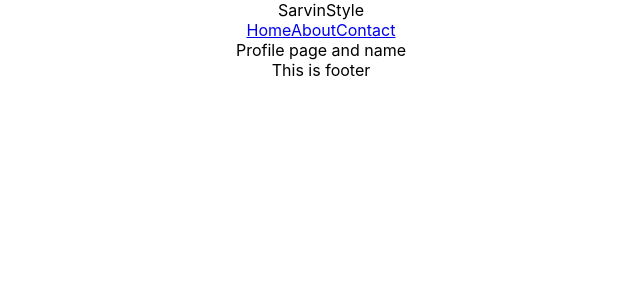
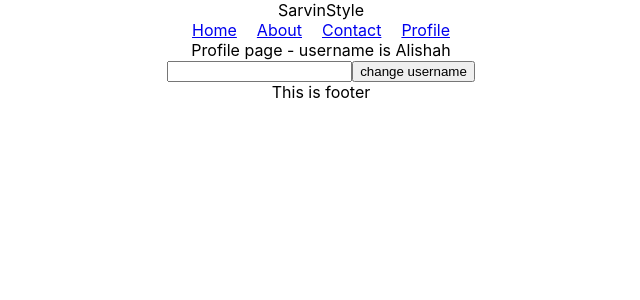
Before and after one commit to AliShahSafdari/react-practice, a React (Create React App) app: page /profile in a window 1280 px wide. Shown: the top 300 px of the page, without its empty margins (319-959 px from the left). Built offline with nearby package versions, Linux system fonts and the light colour scheme.

Commit message:
Practice changing value with props

```diff
--- a/src/App.js
+++ b/src/App.js
@@ -5,7 +5,10 @@ import { Home } from './Pages/Home';
 import { Contact } from './Pages/Contact copy';
 import { NavBar } from './Pages/NavBar';
 import { Profile } from './Pages/Profile';
+import { useState } from 'react';
+
 function App() {
+  const [username, setUsername] = useState("Alishah")
 
   return (
     <div className='App'>
@@ -14,10 +17,10 @@ function App() {
         <NavBar/>
 
         <Routes>
-          <Route path="/" element= {<Home/>}/>
+          <Route path="/" element= {<Home username={username}/>}/>
           <Route path="/about" element= {<About/>}/>
           <Route path="/contact" element= {<Contact/>}/>
-          <Route path="/profile/:name?" element= {<Profile/>}/>
+          <Route path="/profile" element= {<Profile username={username} setUsername={setUsername} />}/>
           <Route path="*" element={<div>Not Found</div>}/>
         </Routes>
         <div>This is footer</div>
--- /dev/null
+++ b/src/Components/changeProfile.js
@@ -0,0 +1,9 @@
+import { useState } from "react"
+
+export const ChangeProfile = (props) =>{
+    const [newUsername, setNewUsername] = useState("");
+    return(<div>
+        <input onChange={(event)=>{setNewUsername(event.target.value)}}/>
+        <button onClick={()=>{props.setUsername(newUsername)}}>change username</button>
+    </div>)
+}
--- a/src/Pages/Home.js
+++ b/src/Pages/Home.js
@@ -1,3 +1,3 @@
-export const Home = () => {
-    return<div>This is home page</div>
+export const Home = (props) => {
+    return<div>This is home page - username is {props.username}</div>
 }
--- a/src/Pages/NavBar.js
+++ b/src/Pages/NavBar.js
@@ -1,8 +1,10 @@
 import {Link} from 'react-router-dom';
+import '../Style/NavStyle.css'
 export const NavBar =()=>{
-    return(         <nav>
-    <Link to="/">Home</Link>
-    <Link to="/about">About</Link>
-    <Link to="/contact">Contact</Link>
+    return(         <nav className='navbar'>
+    <Link className='first' to="/">Home</Link>
+    <Link className='first' to="/about">About</Link>
+    <Link className='first' to="/contact">Contact</Link>
+    <Link className='first' to="/profile">Profile</Link>
   </nav>)
 }
--- a/src/Pages/Profile.js
+++ b/src/Pages/Profile.js
@@ -1,6 +1,7 @@
-import {useParams} from 'react-router-dom';
+import { ChangeProfile } from "../Components/changeProfile"
 
-export const Profile = () =>{
-    const {name} = useParams()
- return(<div>Profile page and name{name}</div>)
+export const Profile = (props) =>{
+ return(<div>Profile page - username is {props.username}
+ <ChangeProfile setUsername={ props.setUsername}/>
+ </div>)
 }
--- /dev/null
+++ b/src/Style/NavStyle.css
@@ -0,0 +1,7 @@
+.navbar{ background: '#333';
+     padding: '10px';
+    text-align: 'center';
+     }
+.first{
+ margin: 10px;
+}
```
